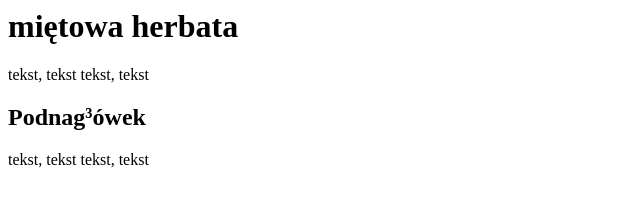
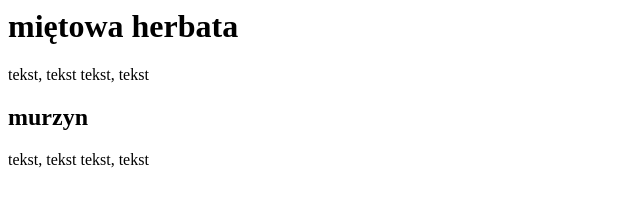
Before and after one commit to maclyk/inzynieria-oprogramowania, a plain HTML site: page App/Views/index.html in a window 1280 px wide. Shown: the whole page, without its empty margins (0-640 px from the left). Drawn offline with Linux system fonts and the light colour scheme.

Commit message:
Update index.html

```diff
--- a/App/Views/index.html
+++ b/App/Views/index.html
@@ -5,7 +5,7 @@
   <body>
   <h1>miętowa herbata</h1>
   <p>tekst, tekst tekst, tekst</p>
-  <h2>Podnag³ówek</h2>
+  <h2>murzyn</h2>
   <p>tekst, tekst tekst, tekst</p>
   </body>
 </html>
```
